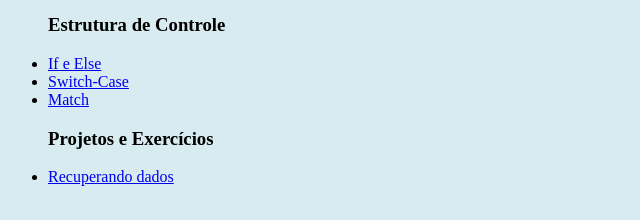
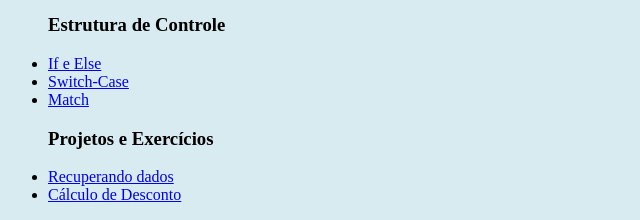
Before and after one commit to leandro-msp/Jornada-da-Programacao, a PHP site: page / in a window 1280 px wide. Shown: the part 599-819 px from the top of the page, without its empty margins (0-640 px from the left). Before the commit the page ends 785 px from the top, so only its background shows below. Run offline with PHP 8.4, Linux system fonts and the light colour scheme.

Commit message:
pagina incial

```diff
--- a/php/index.php
+++ b/php/index.php
@@ -34,7 +34,8 @@
         <li><a href="./01-fundamentos/05-estrutura_controle/match.php">Match</a></li>
 
         <h3>Projetos e Exercícios</h3>
-        <li><a href="./projetos-exercicios/Projeto1/projBrowser.php">Recuperando dados</a></li>
+        <li><a href="./projetos-exercicios/Projeto1/versao_navegador.php">Recuperando dados</a></li>
+        <li><a href="./projetos-exercicios/Projeto2/versao_navegador.php">Cálculo de Desconto</a></li>
     </ul>
 </body>
 </html>
```
